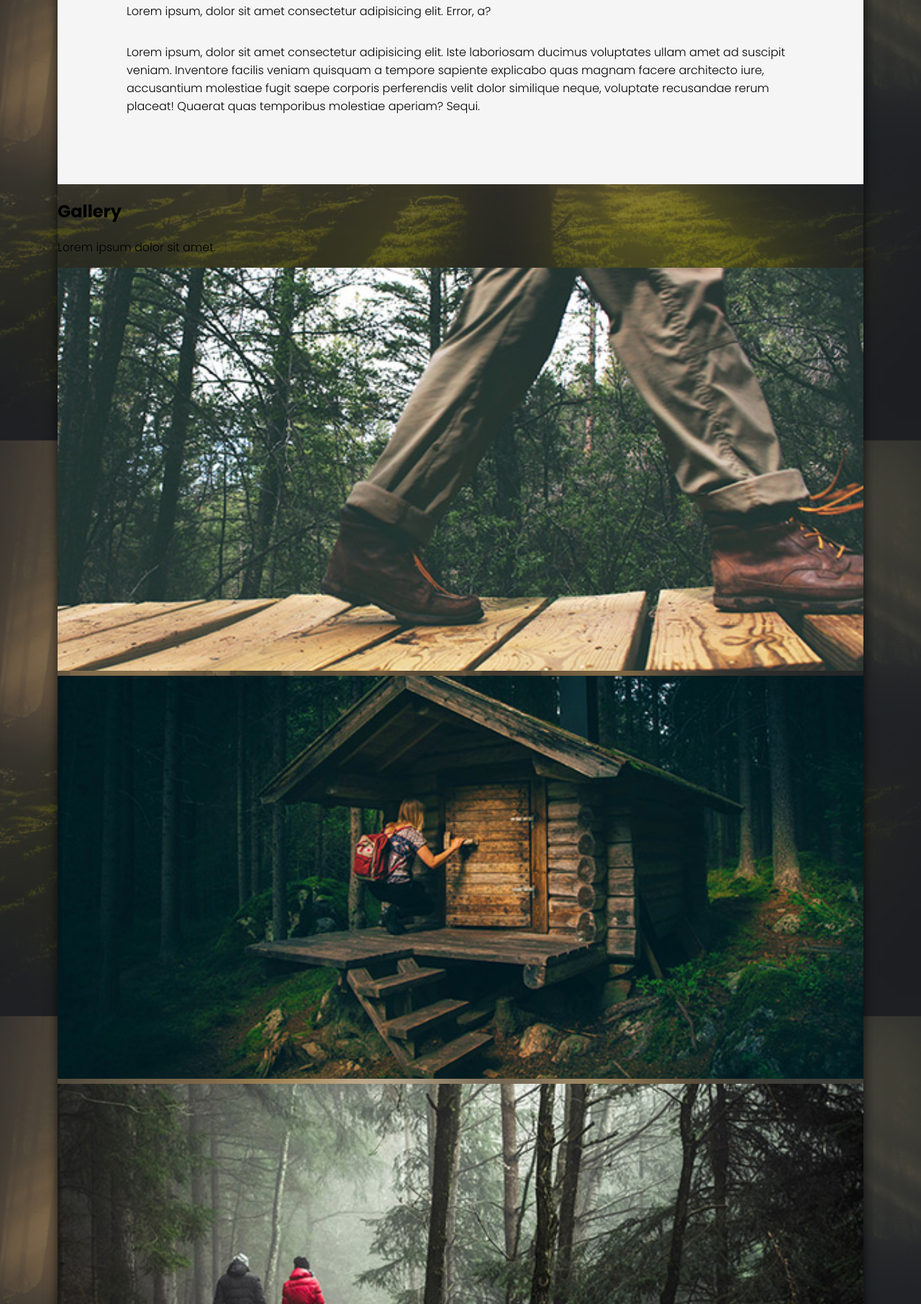
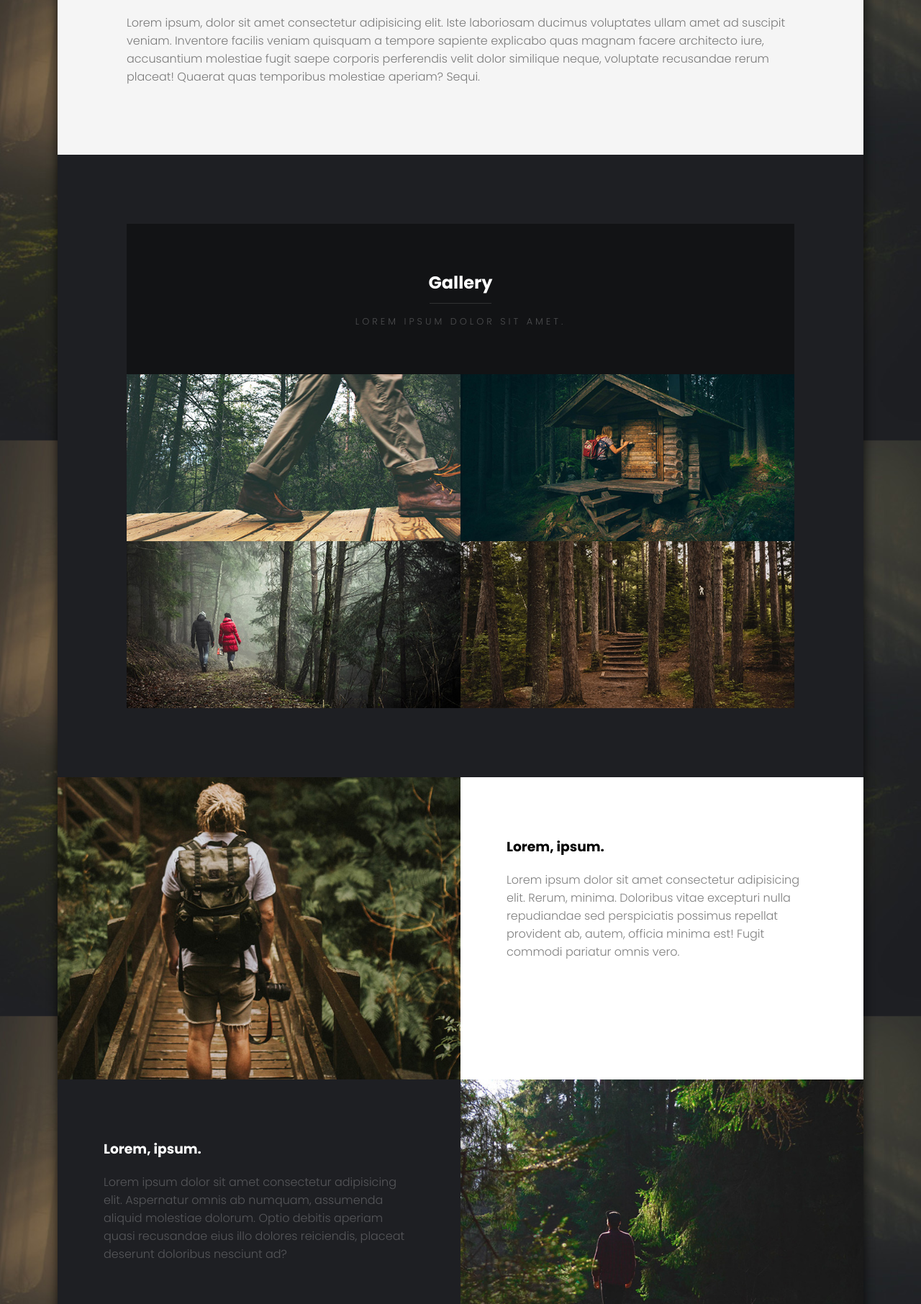
Before and after one commit to patszy/template_Pure, a plain HTML site: page index.html in a window 1280 px wide. Shown: the part 988-2800 px from the top of the page at 72% size. Drawn offline with nearby package versions, Linux system fonts and the light colour scheme.

Commit message:
Finished base coding

```diff
--- a/css/about.css
+++ b/css/_about.css
@@ -1,12 +1,11 @@
 .about__header {
     background-color: white;
-    padding: 4rem 2rem;
-    text-align: center;
 }
 
 .about__content {
     padding: 6rem;
     background-color: whitesmoke;
+    color: rgba(0, 0, 0, .5);
 }
 
 .about__content p {
--- /dev/null
+++ b/css/_contact.css
@@ -0,0 +1,28 @@
+.contact {
+    padding: 2rem;
+}
+
+.contact__icons {
+    margin: 0 auto;
+    display: flex;
+    justify-content: center;
+}
+
+.contact__icons .contact__icon {
+    font-size: 2rem;
+    margin-right: 50px;
+    color: rgb(72, 126, 176);
+}
+
+.contact__icons .contact__icon:last-child {
+    margin-right: 0;
+}
+
+.contact__icons .contact__icon:hover {
+    color: white;
+    text-shadow: 0 0 10px rgb(72, 126, 176);
+}
+
+.contact__icons .icon__label {
+    display: none;
+}
--- /dev/null
+++ b/css/_gallery.css
@@ -0,0 +1,35 @@
+.gallery {
+    padding: 6rem;
+    background-color: rgb(30, 31, 35);
+}
+
+.gallery .gallery__header {
+    background-color: rgb(18, 19, 21);
+}
+
+.gallery .gallery__header h2 {
+    color: white;
+}
+
+.gallery .gallery__header h2::after {
+    background-color: rgba(255, 255, 255, .125);
+}
+
+.gallery .gallery__header p {
+    color: rgba(255, 255, 255, .25);
+}
+
+.gallery .gallery__pictures {
+    display: flex;
+    justify-content: center;
+    flex-wrap: wrap;
+}
+
+.gallery .gallery__picture {
+    flex-basis: 50%;
+    transition: .2s;
+}
+
+.gallery .gallery__picture:hover {
+    transform: scale(1.1);
+}
--- /dev/null
+++ b/css/_images__desc.css
@@ -0,0 +1,42 @@
+.images__desc img {
+    object-fit: cover;
+}
+
+.images__desc .image__text,
+.images__desc .text__image {
+    display: flex;
+}
+
+.images__desc .image__text > *,
+.images__desc .text__image > * {
+    width: 50%;
+}
+
+.images__desc .text__image img {
+    order: 2;
+}
+
+.images__desc .image__desc {
+    padding: 4rem;
+}
+
+.images__desc .image__text .image__desc {
+    padding: 4rem;
+    background-color: white;
+}
+
+.images__desc .image__text .image__desc p {
+    color: rgba(0, 0, 0, .5)
+}
+
+.images__desc .text__image .image__desc {
+    background-color: rgb(30, 31, 35);
+}
+
+.images__desc .text__image .image__desc h3 {
+    color: white;
+}
+
+.images__desc .text__image .image__desc p {
+    color: rgba(255, 255, 255, 0.25);
+}
--- a/css/main.css
+++ b/css/_main.css
@@ -3,8 +3,10 @@
     max-width: 90%;
     margin: 0 auto;
     box-shadow: 0 0 15px 0 rgba(0, 0, 0, 0.75);
+    border-radius: 5px;
 }
 
 .main__container img {
     width: 100%;
+    display: block;
 }
--- /dev/null
+++ b/css/_section.css
@@ -0,0 +1,30 @@
+.section__header {
+    padding: 4rem 2rem;
+    text-align: center;
+}
+
+.section__header h2 {
+    position: relative;
+    padding-bottom: 0.75rem;
+    margin: 0 0 1rem 0;
+}
+
+.section__header h2::after {
+    content: '';
+    position: absolute;
+    margin: auto;
+    right: 0;
+    bottom: 0;
+    left: 0;
+    width: 10%;
+    height: 1px;
+    background-color: rgba(0, 0, 0, .125);
+}
+
+.section__header p {
+    text-transform: uppercase;
+    font-size: .8rem;
+    letter-spacing: .25rem;
+    margin: 0;
+    color: #bbb;
+}
--- a/css/init.css
+++ b/css/init.css
@@ -1,10 +1,23 @@
 /* @import url("https://cdnjs.cloudflare.com/ajax/libs/font-awesome/5.14.0/css/all.min.css"); */
 @import url('https://fonts.googleapis.com/css2?family=Poppins:ital,wght@0,300;0,700;1,300&display=swap');
 
-@import "header.css";
-@import "main.css";
-@import "footer.css";
-@import "about.css";
+@import "_header.css";
+@import "_main.css";
+@import "_footer.css";
+@import "_section.css";
+@import "_about.css";
+@import "_gallery.css";
+@import "_images__desc.css";
+@import "_contact.css";
+
+* {
+    box-sizing: border-box;
+}
+
+html, body {
+    margin: 0;
+    padding: 0;
+}
 
 body {
     background-color: #1e1f23;
--- a/index.html
+++ b/index.html
@@ -19,9 +19,9 @@
     <main class="main__container">
     <!-- One -->
         <section class="about">
-            <img src="assets/img/pic02.jpg" alt="" />
+            <img src="assets/img/pic02.jpg" alt=""/>
 
-            <header class="about__header">
+            <header class="about__header section__header">
                 <h2>About</h2>
                 <p>lorem ipsum dolor sit amet.</p>
             </header>
@@ -34,61 +34,61 @@
 
     <!-- Two -->
         <section class="gallery">
-            <header>
+            <header  class="gallery__header section__header">
                 <h2>Gallery</h2>
                 <p>Lorem ipsum dolor sit amet.</p>
             </header>
 
-            <div>
-                <div>
-                    <a href="assets/img/pic03.jpg"><img src="assets/img/pic03.jpg" alt="" /></a>
-                    <a href="assets/img/pic01.jpg"><img src="assets/img/pic01.jpg" alt="" /></a>
-                    <a href="assets/img/pic04.jpg"><img src="assets/img/pic04.jpg" alt="" /></a>
-                    <a href="assets/img/pic05.jpg"><img src="assets/img/pic05.jpg" alt="" /></a>
-                </div>
+            <div class="gallery__pictures">
+                <a href="assets/img/pic03.jpg" class="gallery__picture"><img src="assets/img/pic03.jpg" alt=""/></a>
+                <a href="assets/img/pic01.jpg" class="gallery__picture"><img src="assets/img/pic01.jpg" alt=""/></a>
+                <a href="assets/img/pic04.jpg" class="gallery__picture"><img src="assets/img/pic04.jpg" alt=""/></a>
+                <a href="assets/img/pic05.jpg" class="gallery__picture"><img src="assets/img/pic05.jpg" alt=""/></a>
             </div>
         </section>
 
     <!-- Three -->
-        <section class="pictures__desc">
-            <div>
+        <section class="images__desc">
+            <div class="image__text">
                 <img src="assets/img/pic06.jpg" alt=""/>
-                <div>
+                <div class="image__desc">
                     <h3>Lorem, ipsum.</h3>
                     <p>Lorem ipsum dolor sit amet consectetur adipisicing elit. Rerum, minima. Doloribus vitae excepturi nulla repudiandae sed perspiciatis possimus repellat provident ab, autem, officia minima est! Fugit commodi pariatur omnis vero.</p>
                 </div>
             </div>
 
-            <div>
+            <div class="text__image">
                 <img src="assets/img/pic07.jpg" alt=""/>
-                <div>
+                <div class="image__desc">
                     <h3>Lorem, ipsum.</h3>
                     <p>Lorem ipsum dolor sit amet consectetur adipisicing elit. Aspernatur omnis ab numquam, assumenda aliquid molestiae dolorum. Optio debitis aperiam quasi recusandae eius illo dolores reiciendis, placeat deserunt doloribus nesciunt ad?</p>
                 </div>
             </div>
 
-            <div>
+            <div class="image__text">
                 <img src="assets/img/pic08.jpg" alt=""/>
-                <div>
+                <div class="image__desc">
                     <h3>Lorem, ipsum.</h3>
                     <p>Lorem ipsum dolor sit amet consectetur adipisicing elit. Aspernatur omnis ab numquam, assumenda aliquid molestiae dolorum. Optio debitis aperiam quasi recusandae eius illo dolores reiciendis, placeat deserunt doloribus nesciunt ad?</p>
                 </div>
             </div>
         </section>
-    </mainid=>
+    </main>
 
 <!-- Footer -->
-    <footer>
-        <a href="#"><i class="fab fa-github"></i><span class="label">Github</span></a>
-        <a href="#"><i class="fas fa-envelope"></i><span class="label">Email</span></a>
-        <a href="#"><i class="fab fa-facebook"></i><span class="label">Facebook</span></a>
+    <footer class="contact">
+        <div class="contact__icons">
+            <a href="#" class="contact__icon"><i class="fab fa-github"></i><span class="icon__label">Github</span></a>
+            <a href="#" class="contact__icon"><i class="fas fa-envelope"></i><span class="icon__label">Email</span></a>
+            <a href="#" class="contact__icon"><i class="fab fa-facebook"></i><span class="icon__label">Facebook</span></a>
+        </div>
     </footer>
 
 <!-- Scripts -->
-    <script src="assets/js/jquery.min.js"></script>
+    <!-- <script src="assets/js/jquery.min.js"></script>
     <script src="assets/js/jquery.poptrox.min.js"></script>
     <script src="assets/js/skel.min.js"></script>
     <script src="assets/js/util.js"></script>
-    <script src="assets/js/main.js"></script>
+    <script src="assets/js/main.js"></script> -->
 </body>
 </html>
```
Also changed, not shown: css/_footer.css (added), css/_header.css (renamed from css/header.css), css/footer.css (deleted).
